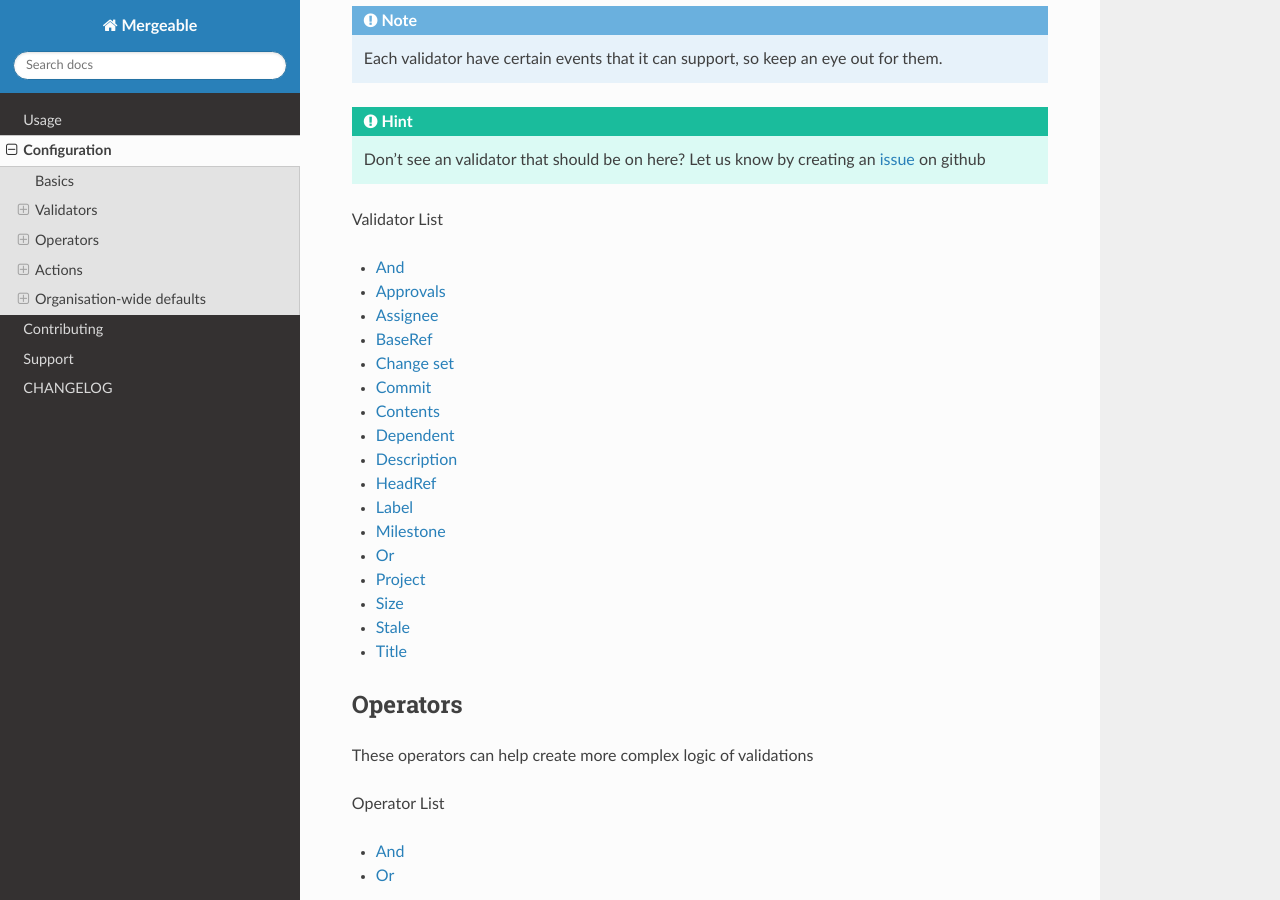
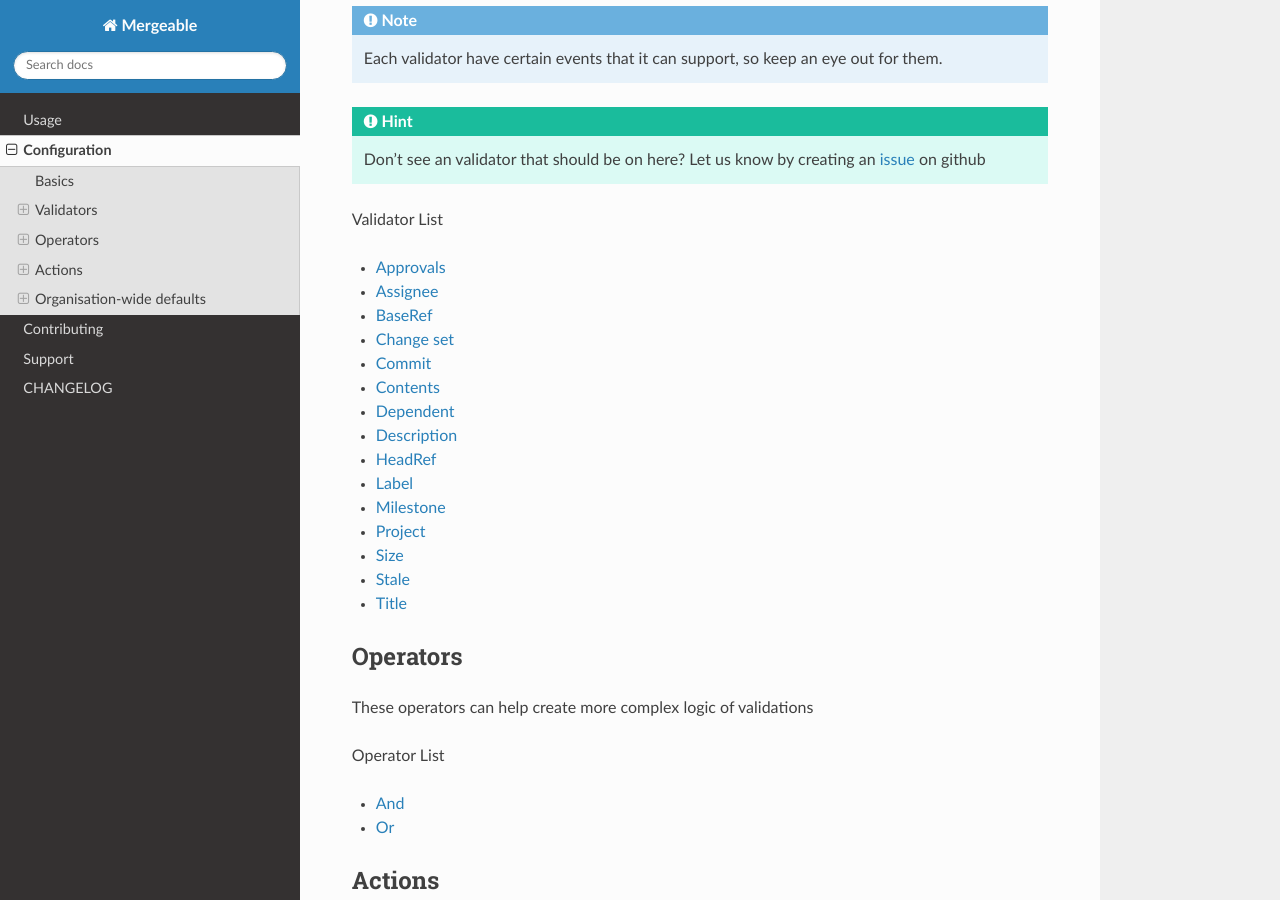
Before and after one commit to mergeability/mergeable, a Sphinx documentation site: the page built from docs/configuration.rst, in a window 1280 px wide and 900 px high, scrolled down 1437 px. Built offline with Sphinx 7.4.7 and the Read the Docs theme 2.0.0, drawn with Linux system fonts in a browser that asks for light colours; pages that are not in the unit, such as notebooks, are missing from menus.

Commit message:
remove and/or from validator list

```diff
--- a/docs/configuration.rst
+++ b/docs/configuration.rst
@@ -64,7 +64,6 @@ Validators are checks that mergeable will process in order to determine whether
 Validator List
 
 .. toctree::
-    validators/and.rst
     validators/approval.rst
     validators/assignee.rst
     validators/baseRef.rst
@@ -76,7 +75,6 @@ Validator List
     validators/headRef.rst
     validators/label.rst
     validators/milestone.rst
-    validators/or.rst
     validators/project.rst
     validators/size.rst
     validators/stale.rst
```
